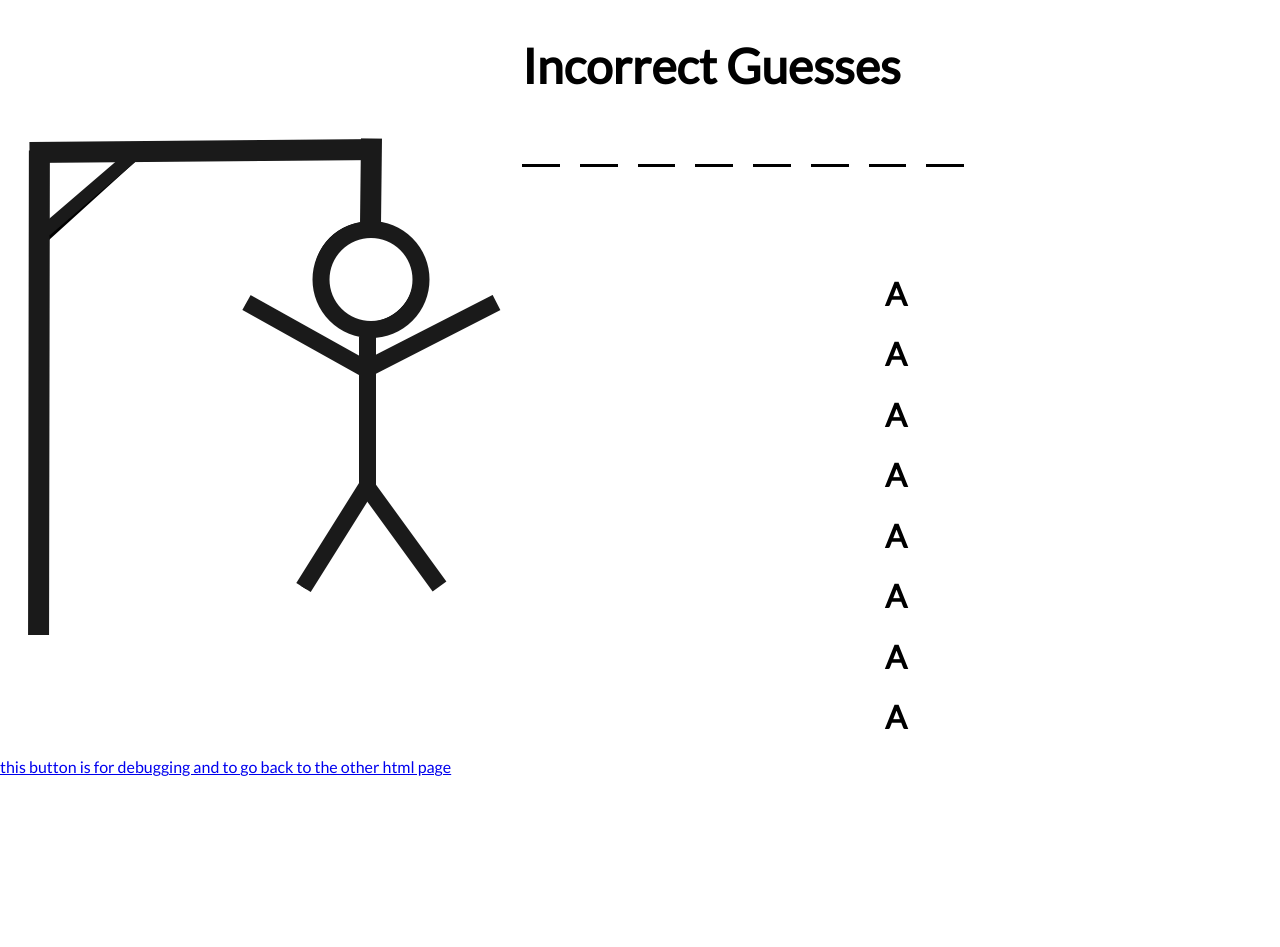
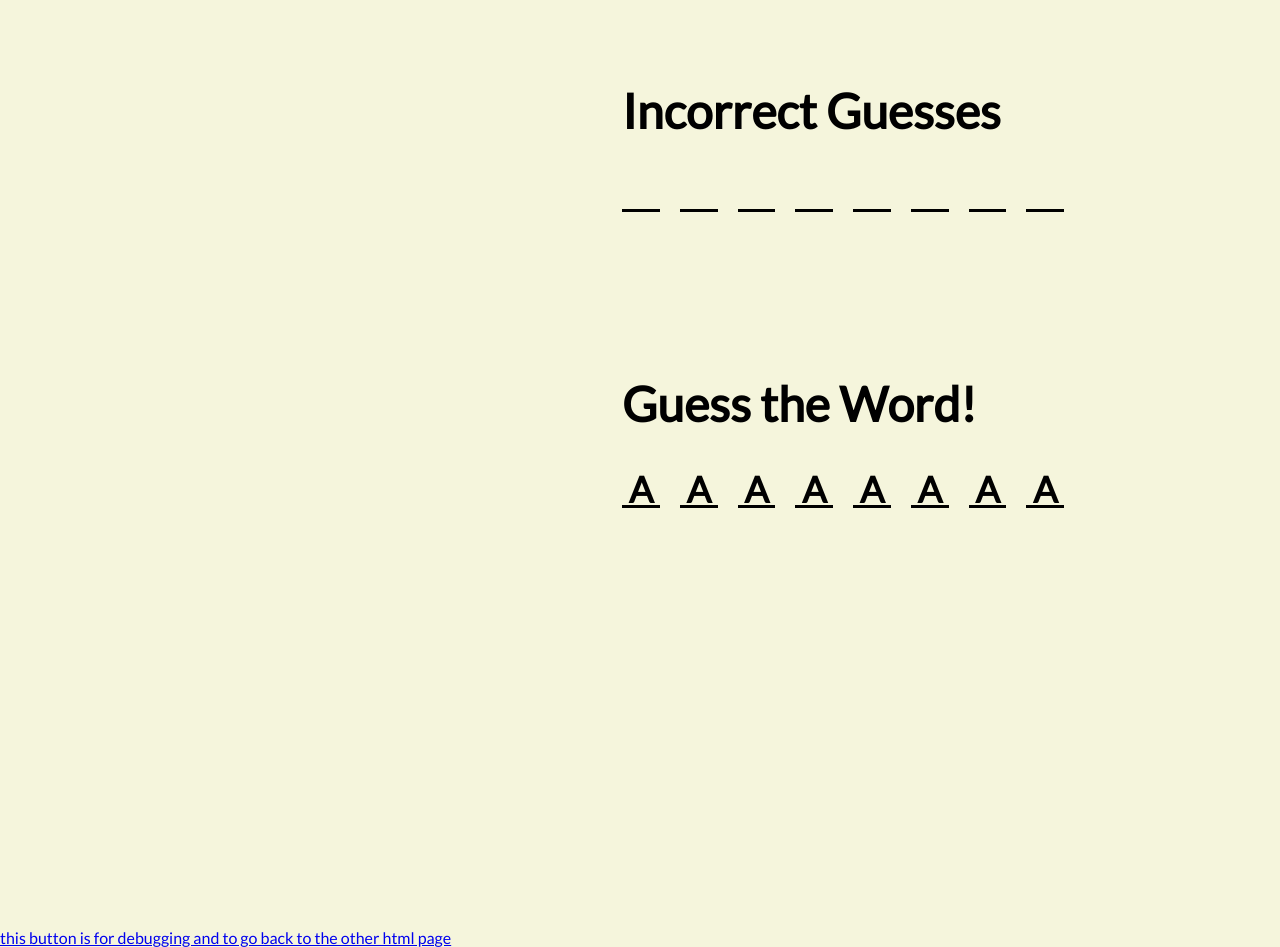
Before and after one commit to RanvirChoudhary/Hangman, a plain HTML site: page Play/index.html in a window 1280 px wide. Before the commit the page ends 800 px from the top, so only its background shows below. Drawn offline with Linux system fonts and the light colour scheme.

Commit message:
The layout is finally finished! it's finished! You can now start coding in JS!

```diff
--- a/Play/index.html
+++ b/Play/index.html
@@ -20,16 +20,19 @@
        <span class = "incorrect-word8 UnderlineText"></span>
     </div>
     <div class = "letter-wrapper">
-      <h1 class = "letter1">A</h1>
-      <h1 class = "letter2">A</h1>
-      <h1 class = "letter3">A</h1>
-      <h1 class = "letter4">A</h1>
-      <h1 class = "letter5">A</h1>
-      <h1 class = "letter6">A</h1>
-      <h1 class = "letter7">A</h1>
-      <h1 class = "letter8">A</h1>
+      <h1 class="Letter-title">Guess the Word!</h1>
+      <h1 class = "letter1 UnderlineText">A</h1>
+      <h1 class = "letter2 UnderlineText">A</h1>
+      <h1 class = "letter3 UnderlineText">A</h1>
+      <h1 class = "letter4 UnderlineText">A</h1>
+      <h1 class = "letter5 UnderlineText">A</h1>
+      <h1 class = "letter6 UnderlineText">A</h1>
+      <h1 class = "letter7 UnderlineText">A</h1>
+      <h1 class = "letter8 UnderlineText">A</h1>
     </div>
-    <img class = "hangman-pic" src="../Assets/Hangman.png" alt="Hangman Picture">
+    <div class = "hangman-pic">
+      <canvas id = "canvas" width="512" height="512"></canvas>
+    </div>
   </div>
   <a href="../index.html">this button is for debugging and to go back to the other html page</a>
 </body>
--- a/Play/styles.css
+++ b/Play/styles.css
@@ -4,16 +4,19 @@ body{
   margin: 0%;
   padding: 0%;
   font-family: "Lato", sans-serif;
+  background-color: beige;
 }
 
 .wrapper{
   display: grid;
-  place-items: center;
+  /* place-items: center; */
   grid-template-columns: 1fr 1fr 1fr;
   grid-template-rows: 1fr 2fr;
   grid-template-areas:
+
               "image incorrect-words ."
-              "image guesses guesses";
+              "image guesses .";
+  gap: 50px 100px;
 }
 
 .UnderlineText{
@@ -28,17 +31,30 @@ body{
 
 .incorrect-words-wrapper{
   font-size: 1.5em;
+  margin-top: 50px;
   grid-area: incorrect-words;
   display: grid;
   grid-template-columns: 1fr 1fr 1fr 1fr 1fr 1fr 1fr 1fr;
   grid-template-rows: 2fr 2fr;
   grid-template-areas:
-                  "Title Title Title Title Title Title Title Title"
-                  "letter1 letter2 letter3 letter4 letter5 letter6 letter7 letter8";
+                  "Title Title Title Title Title Title Title Title";
+}
+
+.letter-wrapper{
+  font-size: 1.5em;
+  grid-area: guesses;
+  display: grid;
+  grid-template-columns: repeat(8, 0.2fr);
+  grid-template-rows: repeat(2, 100px);
+  grid-template-areas:
+                  "Title Title Title Title Title Title Title Title";
 }
 
 .hangman-pic{
   grid-area: image;
+  margin-top: -150px;
+  display: grid;
+  place-items: center;
 }
 
 .Incorrect-Guess-Title{
@@ -46,38 +62,7 @@ body{
   margin-left: 10px;
 }
 
-.letter-wrapper{
-  grid-area: guesses;
+.Letter-title{
+  grid-area: Title;
+  margin-left: 10px;
 }
-
-.incorrect-word1{
-  grid-area: letter1;
-}
-
-.incorrect-word2{
-  grid-area: letter2;
-}
-
-.incorrect-word3{
-  grid-area: letter3;
-}
-
-.incorrect-word4{
-  grid-area: letter4;
-}
-
-.incorrect-word5{
-  grid-area: letter5;
-}
-
-.incorrect-word6{
-  grid-area: letter6;
-}
-
-.incorrect-word7{
-  grid-area: letter7;
-}
-
-.incorrect-word8{
-  grid-area: letter8;
-}
```
